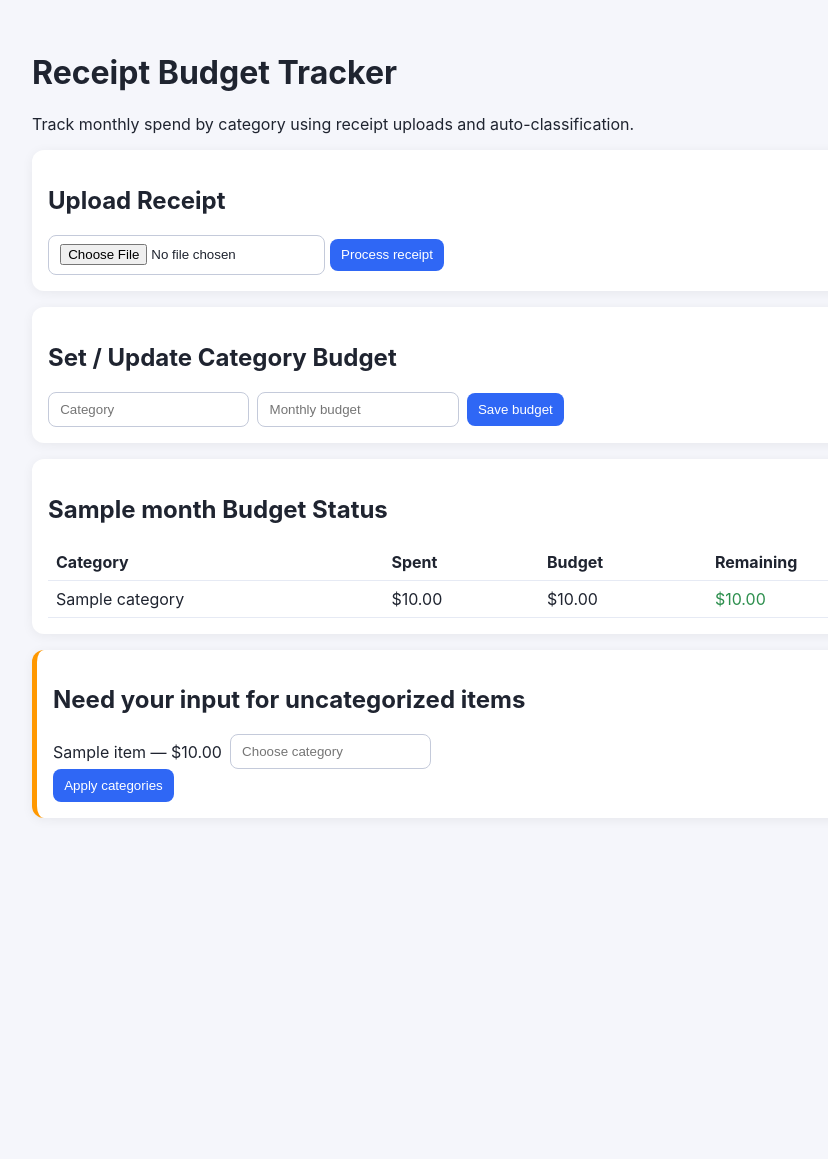
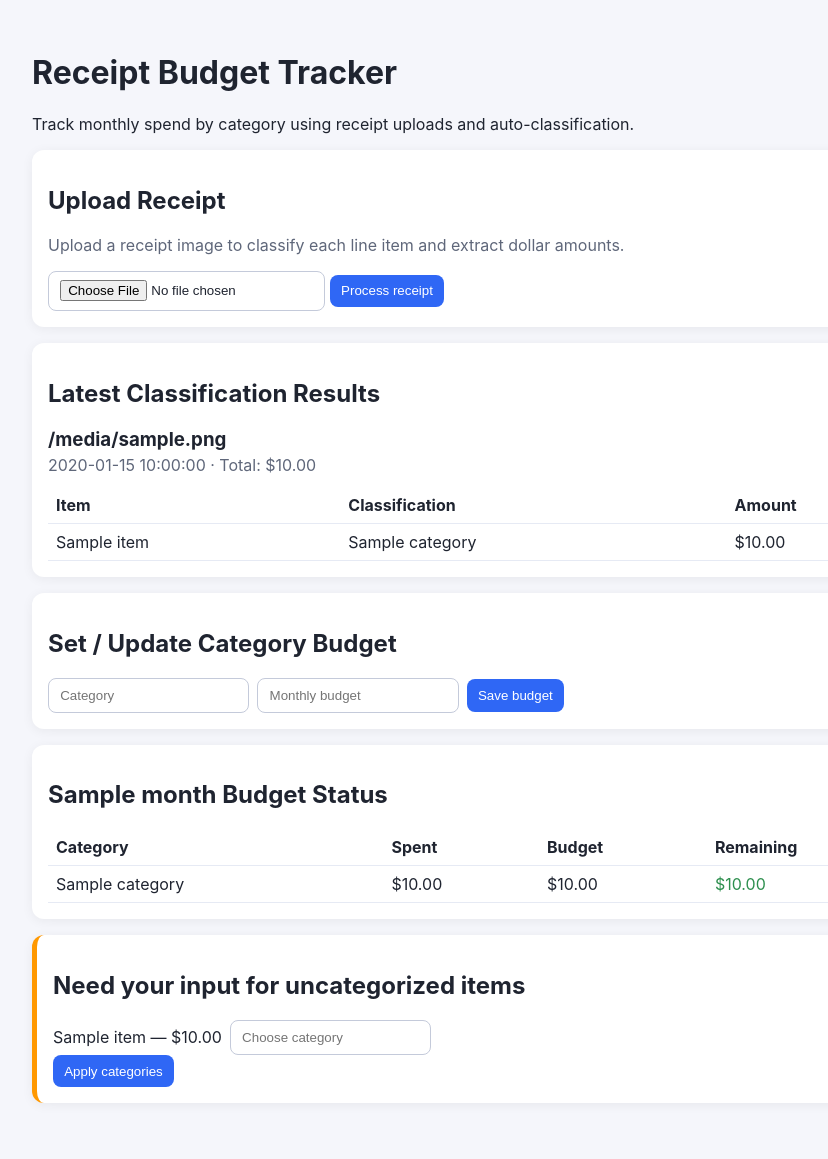
Before and after one commit to iderio/budget, a Flask app: template templates/index.html in a window 1280 px wide. Shown: the top 1159 px of the page, without its empty margins (148-976 px from the left). Before the commit the page ends 818 px from the top, so only its background shows below. Run offline with Flask 3, Linux system fonts and the light colour scheme; the template is opened without the code that fills it: most values are stand-ins (such as "Sample title", 1, 10 or a date in 2020).

Commit message:
Add receipt upload result UI with per-item classifications

```diff
--- a/app.py
+++ b/app.py
@@ -55,13 +55,16 @@ def ensure_storage():
             },
             "expenses": {},
             "pending": {},
+            "recent_uploads": [],
         }
         STORE_FILE.write_text(json.dumps(seed, indent=2))
 
 
 def load_store():
     ensure_storage()
-    return json.loads(STORE_FILE.read_text())
+    store = json.loads(STORE_FILE.read_text())
+    store.setdefault("recent_uploads", [])
+    return store
 
 
 def save_store(store):
@@ -168,11 +171,13 @@ def index():
     store = load_store()
     summary = month_summary(store)
     pendings = list(store["pending"].values())
+    recent_uploads = list(reversed(store.get("recent_uploads", [])))
     return render_template(
         "index.html",
         summary=summary,
         categories=sorted(store["budgets"].keys()),
         pending_batches=pendings,
+        recent_uploads=recent_uploads,
         month=current_month_key(),
     )
 
@@ -214,6 +219,7 @@ def upload_receipt():
     raw_items = parse_line_items(text)
     resolved = []
     unresolved = []
+    upload_items = []
 
     for item in raw_items:
         category = classify_from_existing(item["name"], store["classifications"])
@@ -225,8 +231,10 @@ def upload_receipt():
         payload = {**item, "category": category or ""}
         if category:
             resolved.append(payload)
+            upload_items.append({**payload, "status": "classified"})
         else:
             unresolved.append(payload)
+            upload_items.append({**payload, "status": "needs_input"})
 
     month = current_month_key()
     store["expenses"].setdefault(month, [])
@@ -235,6 +243,18 @@ def upload_receipt():
     if unresolved:
         batch_id = uuid.uuid4().hex
         store["pending"][batch_id] = {"id": batch_id, "items": unresolved}
+
+    if raw_items:
+        store["recent_uploads"].append(
+            {
+                "id": uuid.uuid4().hex,
+                "filename": receipt.filename,
+                "created_at": datetime.now().strftime("%Y-%m-%d %H:%M"),
+                "items": upload_items,
+                "total": round(sum(item["amount"] for item in raw_items), 2),
+            }
+        )
+        store["recent_uploads"] = store["recent_uploads"][-5:]
 
     save_store(store)
     return redirect(url_for("index"))
--- a/static/styles.css
+++ b/static/styles.css
@@ -72,3 +72,34 @@ td {
 .alert {
   border-left: 5px solid #ff9800;
 }
+
+
+.muted {
+  color: #5f677a;
+  margin-top: 0;
+}
+
+.upload-result + .upload-result {
+  margin-top: 1rem;
+  padding-top: 1rem;
+  border-top: 1px solid #e6eaf4;
+}
+
+.upload-result header h3 {
+  margin: 0;
+}
+
+.upload-result header p {
+  margin: 0.25rem 0 0.75rem;
+  color: #5f677a;
+}
+
+.pill {
+  display: inline-block;
+  font-size: 0.8rem;
+  background: #fff3cd;
+  color: #7a5a00;
+  border-radius: 999px;
+  padding: 0.15rem 0.55rem;
+  font-weight: 600;
+}
--- a/templates/index.html
+++ b/templates/index.html
@@ -13,10 +13,51 @@
 
       <section class="card">
         <h2>Upload Receipt</h2>
+        <p class="muted">Upload a receipt image to classify each line item and extract dollar amounts.</p>
         <form action="/upload" method="post" enctype="multipart/form-data">
           <input type="file" name="receipt" accept="image/*" required />
           <button type="submit">Process receipt</button>
         </form>
+      </section>
+
+      <section class="card">
+        <h2>Latest Classification Results</h2>
+        {% if recent_uploads %}
+          {% for upload in recent_uploads %}
+          <article class="upload-result">
+            <header>
+              <h3>{{ upload.filename }}</h3>
+              <p>{{ upload.created_at }} · Total: ${{ '%.2f'|format(upload.total) }}</p>
+            </header>
+            <table>
+              <thead>
+                <tr>
+                  <th>Item</th>
+                  <th>Classification</th>
+                  <th>Amount</th>
+                </tr>
+              </thead>
+              <tbody>
+                {% for item in upload.items %}
+                <tr>
+                  <td>{{ item.name }}</td>
+                  <td>
+                    {% if item.category %}
+                      {{ item.category }}
+                    {% else %}
+                      <span class="pill">Needs input</span>
+                    {% endif %}
+                  </td>
+                  <td>${{ '%.2f'|format(item.amount) }}</td>
+                </tr>
+                {% endfor %}
+              </tbody>
+            </table>
+          </article>
+          {% endfor %}
+        {% else %}
+          <p class="muted">No receipts processed yet. Upload one to see per-item classifications and amounts.</p>
+        {% endif %}
       </section>
 
       <section class="card">
```
